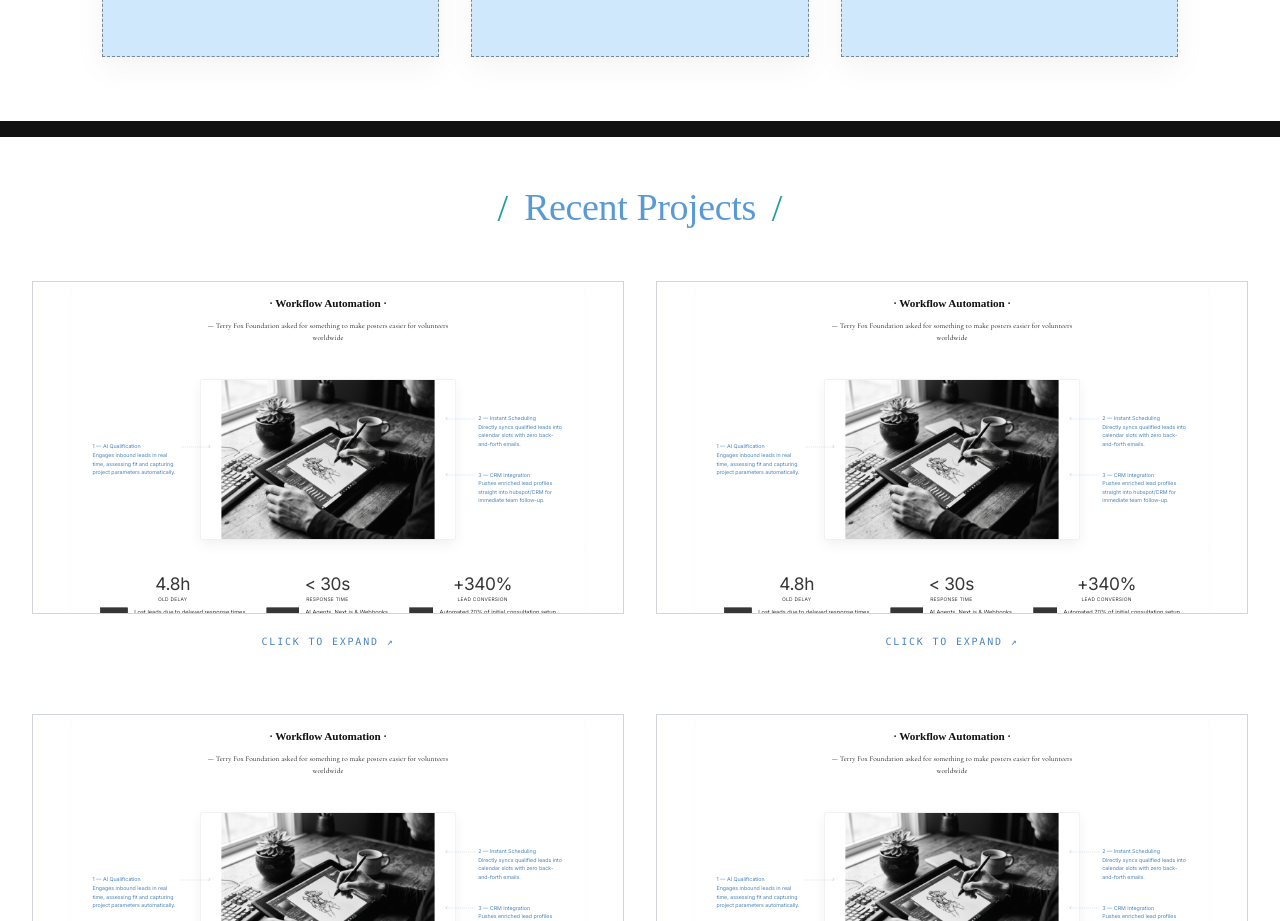
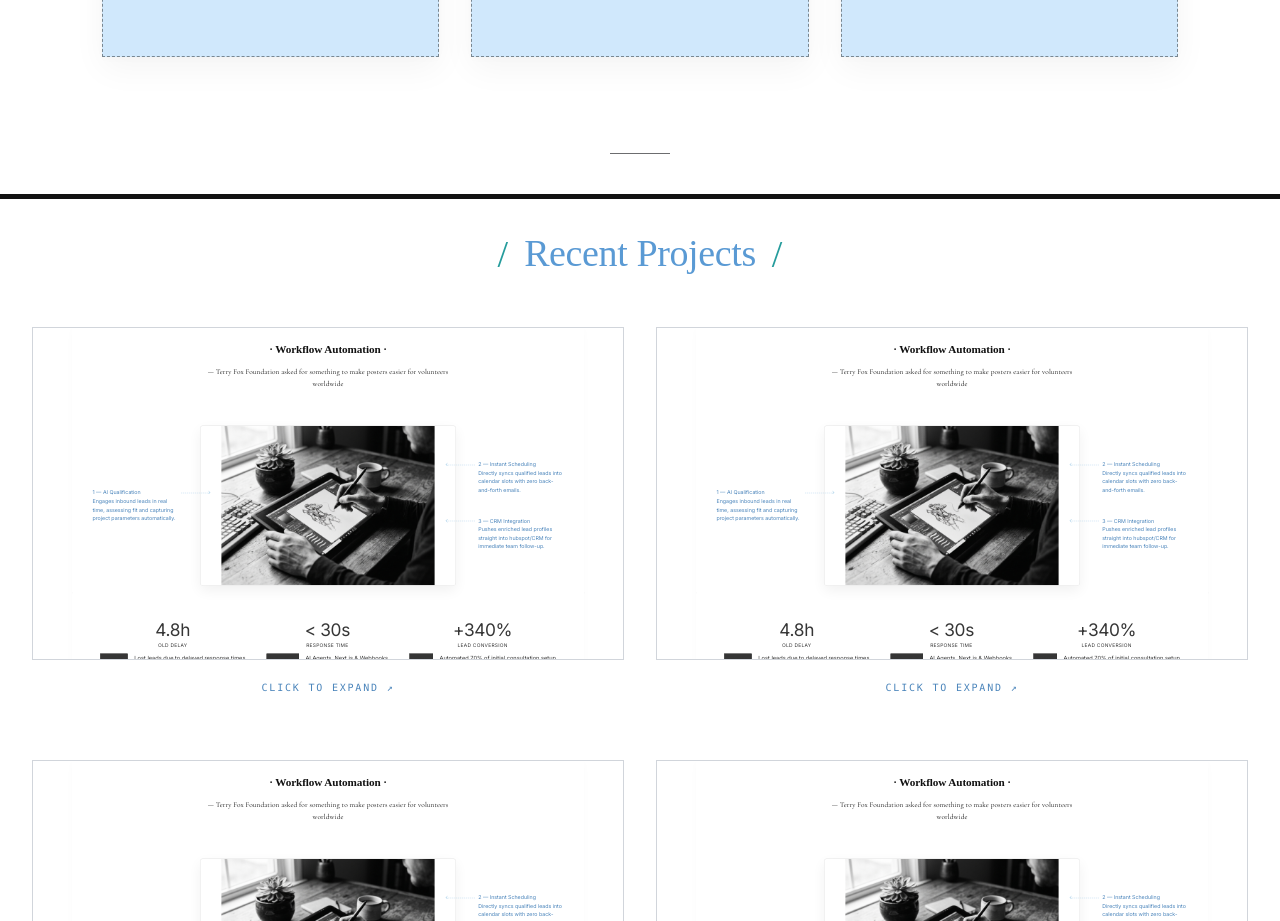
Before and after one commit to Irene2828/porfoliojuly, a Next.js app: page /v2 in a window 1280 px wide. Shown: the part 1500-2421 px from the top of the page. Built offline with nearby package versions, Linux system fonts and the light colour scheme; no server answers; the database is empty; a web font is replaced by a local one.

Commit message:
Match Recent Projects top divider layout to Services (short line + 5px edge-to-edge black divider)

```diff
--- a/src/app/v2/page.tsx
+++ b/src/app/v2/page.tsx
@@ -52,15 +52,24 @@ export default async function V2Page() {
         />
         <ServicesV2 />
 
-        {/* Edge-to-Edge Black Divider above Projects (16px height) */}
+        {/* Short decor line above Projects */}
+        <div style={{
+          width: '60px',
+          height: '1px',
+          backgroundColor: '#0b0c10',
+          margin: '6rem auto 2.5rem auto',
+          opacity: 0.6
+        }} />
+
+        {/* Edge-to-Edge Black Divider above Projects (5px height) */}
         <div
           style={{
             width: '100vw',
             marginLeft: 'calc(-50vw + 50%)',
             marginRight: 'calc(-50vw + 50%)',
-            height: '16px',
+            height: '5px',
             backgroundColor: '#121212',
-            margin: '4rem 0 3rem 0',
+            margin: '0 0 2rem 0',
             position: 'relative',
             zIndex: 10
           }}
```
